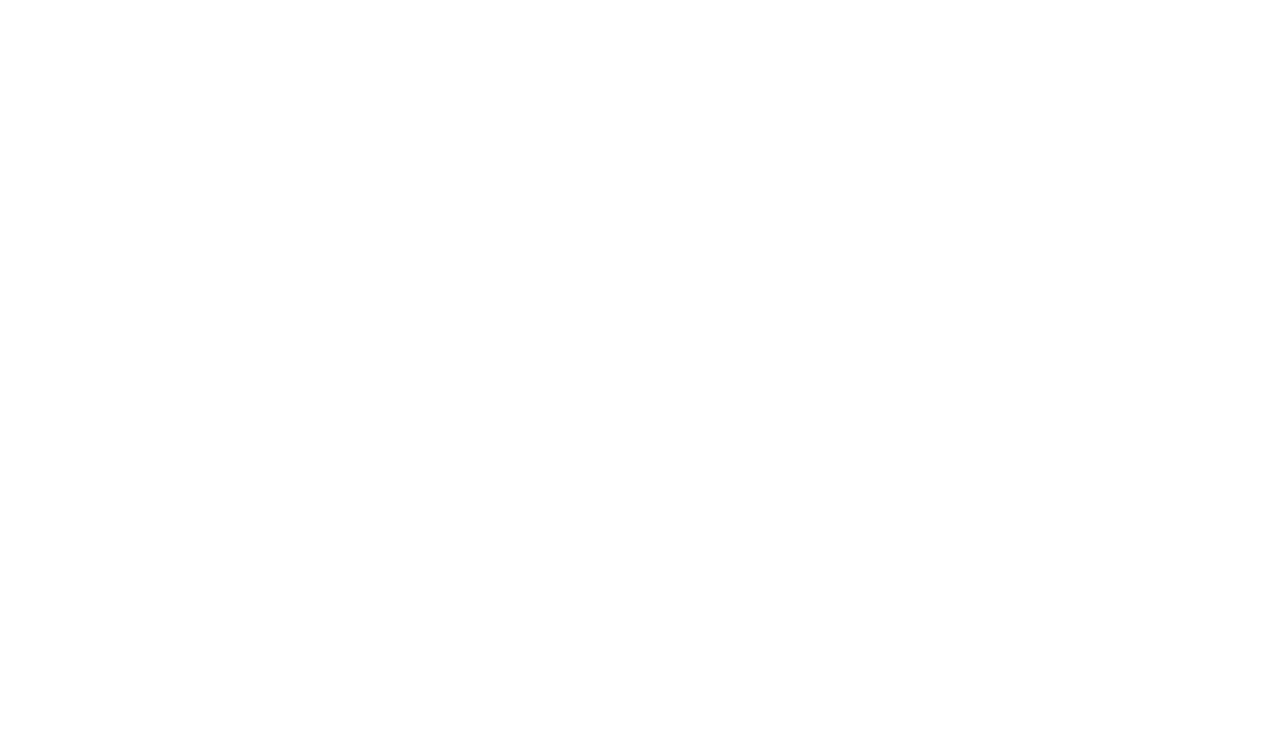
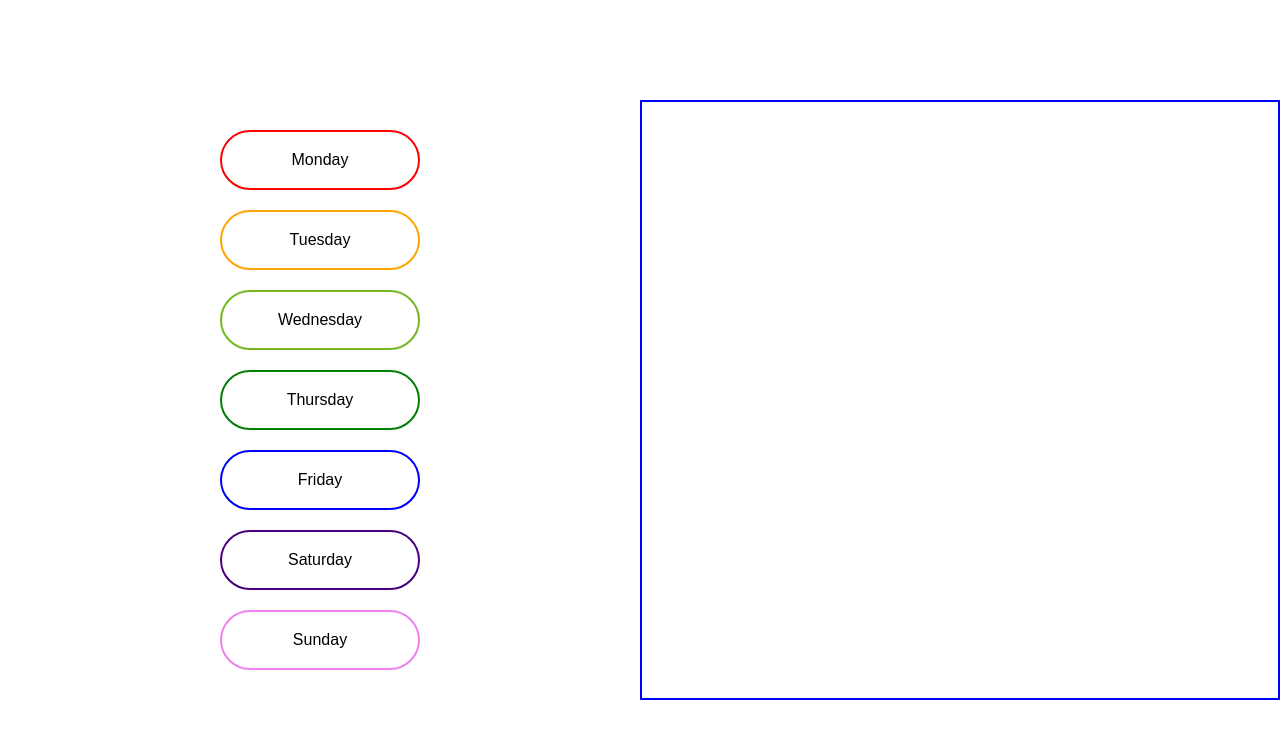
Before and after one commit to seeejaay/AWD-Technical-2, a plain HTML site: page index.html in a window 1280 px wide. Drawn offline with Linux system fonts and the light colour scheme.

Commit message:
button design done

```diff
--- a/Style/style.css
+++ b/Style/style.css
@@ -0,0 +1,130 @@
+* {
+  margin: 0;
+  padding: 0;
+  box-sizing: border-box;
+}
+
+.container {
+  display: flex;
+  justify-content: center;
+  align-items: center;
+  min-height: 100vh;
+  width: 100%;
+  transition: 200ms ease;
+}
+
+.buttons {
+  display: flex;
+  justify-content: center;
+  align-items: center;
+  flex-direction: column;
+  width: 50%;
+  height: 600px;
+  transition: 200ms ease;
+}
+
+.button {
+  width: 100%;
+  max-width: 200px;
+  height: 60px;
+  margin: 10px;
+  border-radius: 50px;
+  outline: none;
+  background: transparent;
+  font-size: 1rem;
+  &:nth-child(1) {
+    border: 2px solid red;
+  }
+
+  &:nth-child(2) {
+    border: 2px solid orange;
+  }
+
+  &:nth-child(3) {
+    border: 2px solid rgb(117, 182, 33);
+  }
+
+  &:nth-child(4) {
+    border: 2px solid green;
+  }
+
+  &:nth-child(5) {
+    border: 2px solid blue;
+  }
+
+  &:nth-child(6) {
+    border: 2px solid indigo;
+  }
+
+  &:nth-child(7) {
+    border: 2px solid violet;
+  }
+
+  &:hover {
+    cursor: pointer;
+  }
+  &:nth-child(1):hover {
+    background: red;
+    color: white;
+    transition: 200ms ease;
+  }
+  &:nth-child(2):hover {
+    background: orange;
+    color: white;
+    transition: 200ms ease;
+  }
+  &:nth-child(3):hover {
+    background: rgb(117, 182, 33);
+    color: white;
+    transition: 200ms ease;
+  }
+  &:nth-child(4):hover {
+    background: green;
+    color: white;
+    transition: 200ms ease;
+  }
+  &:nth-child(5):hover {
+    background: blue;
+    color: white;
+    transition: 200ms ease;
+  }
+  &:nth-child(6):hover {
+    background: indigo;
+    color: white;
+    transition: 200ms ease;
+  }
+  &:nth-child(7):hover {
+    background: violet;
+    color: white;
+    transition: 200ms ease;
+  }
+}
+
+.boxes {
+  display: flex;
+  justify-content: center;
+  align-items: center;
+  flex-direction: column;
+  border: 2px solid blue; /*remove after, for visual purposes only*/
+  width: 50%;
+  height: 600px;
+  transition: 200ms ease;
+}
+@media screen and (max-width: 768px) {
+  .container {
+    flex-direction: column;
+    transition: 200ms ease;
+  }
+  .buttons {
+    width: 100%;
+    height: 300px;
+    flex-direction: row;
+    flex-wrap: wrap;
+    transition: 200ms ease;
+  }
+  .boxes {
+    transition: 200ms ease;
+    width: 100%;
+    height: 300px;
+  }
+}
--- a/index.html
+++ b/index.html
@@ -6,6 +6,18 @@
     <link rel="stylesheet" href="./Style/style.css" />
   </head>
   <body>
+    <div class="container">
+      <div class="buttons">
+        <button class="button" id="_buttonMon">Monday</button>
+        <button class="button" id="_buttonTue">Tuesday</button>
+        <button class="button" id="_buttonWed">Wednesday</button>
+        <button class="button" id="_buttonThu">Thursday</button>
+        <button class="button" id="_buttonFri">Friday</button>
+        <button class="button" id="_buttonSat">Saturday</button>
+        <button class="button" id="_buttonSun">Sunday</button>
+      </div>
+      <div class="boxes"></div>
+    </div>
     <script src="./JS/script.js"></script>
   </body>
 </html>
```
